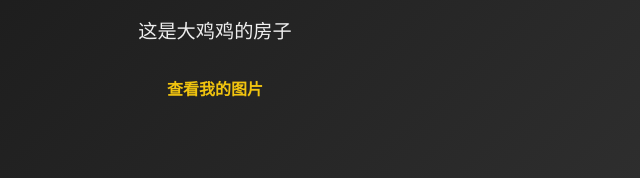
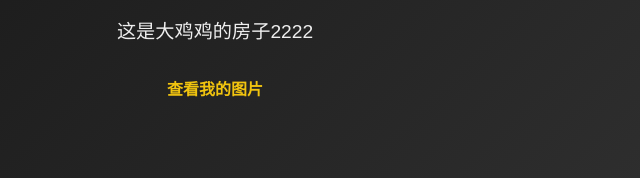
Before and after one commit to aonolee5-cmyk/dajiji, a plain HTML site: page index.html in a window 1280 px wide. Shown: the part 233-411 px from the top of the page, 425-1065 px from the left. Drawn offline with Linux system fonts and the light colour scheme.

Commit message:
测试我的第一次自动部署

```diff
--- a/index.html
+++ b/index.html
@@ -42,7 +42,7 @@
 </head>
 <body>
   <h1>欢迎回家 🏠</h1>
-  <p>这是大鸡鸡的房子</p>
+  <p>这是大鸡鸡的房子2222</p>
   <a href="#" id="show-images">查看我的图片</a>
   <div class="image-container">
     <img src="https://via.placeholder.com/600x400?text=Image+1" alt="Image 1">
```
